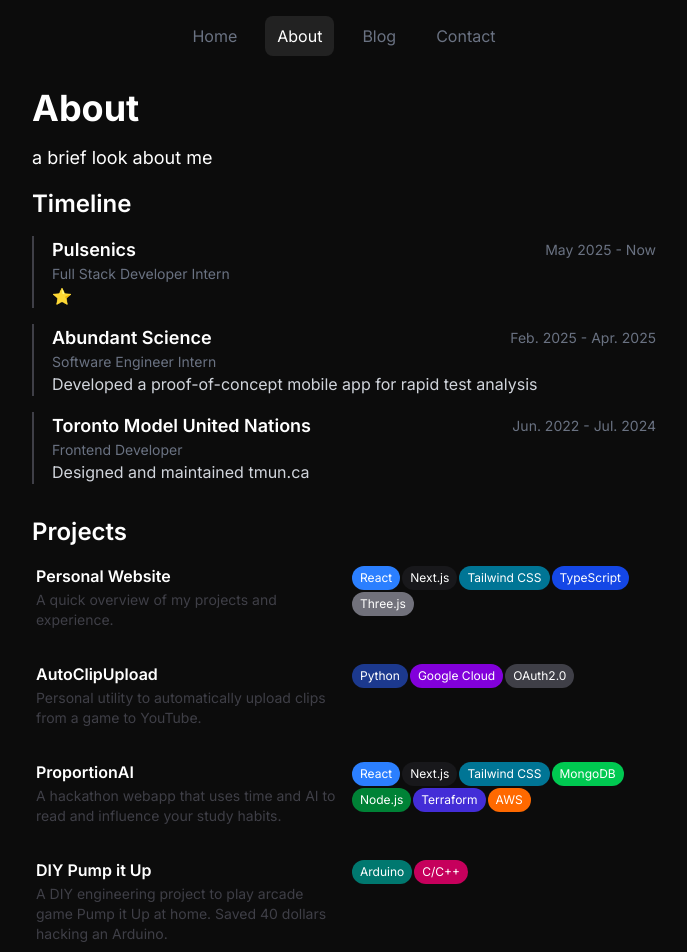
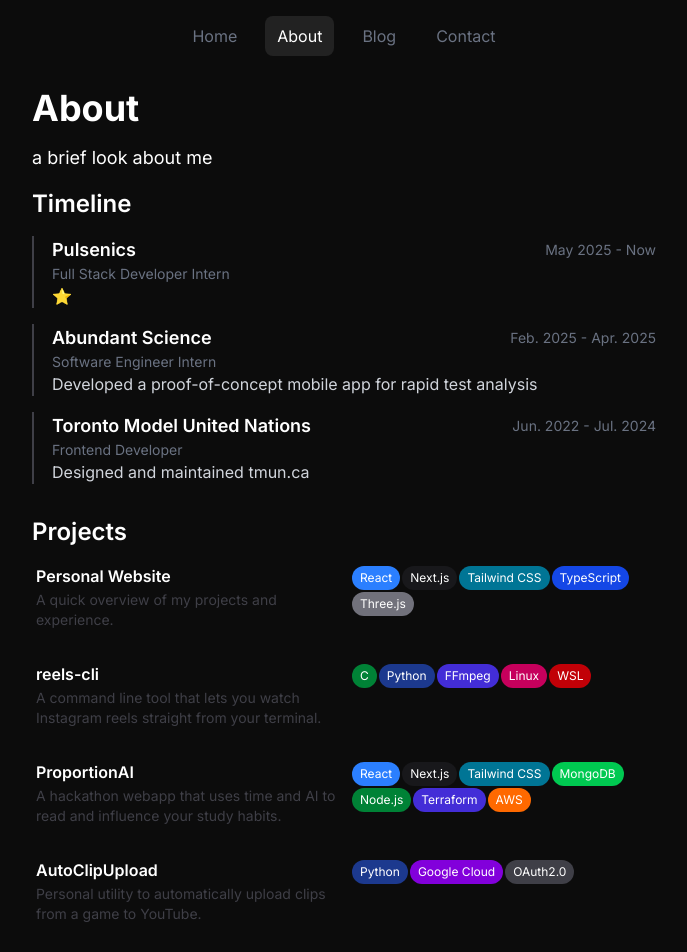
Before and after one commit to notMarkMP1/markpeng.github.io, a Next.js app: page /about in a window 1280 px wide. Shown: the top 952 px of the page, without its empty margins (296-983 px from the left). Built offline with nearby package versions, Linux system fonts and the light colour scheme.

Commit message:
add reels-cli

```diff
--- a/app/components/AboutSection.tsx
+++ b/app/components/AboutSection.tsx
@@ -39,11 +39,11 @@ export default function AboutSection() {
       imagePath: "/images/personal_site.png"
     },
     {
-      title: "AutoClipUpload",
-      description: "Personal utility to automatically upload clips from a game to YouTube.",
-      technologies: ["Python", "Google Cloud", "OAuth2.0"],
-      link: "https://github.com/notMarkMP1/AutoClipUpload",
-      imagePath: "/images/autoclipupload.png",
+      title: "reels-cli",
+      description: "A command line tool that lets you watch Instagram reels straight from your terminal.",
+      technologies: ["C", "Python", "FFmpeg", "Linux", "WSL"],
+      link: "https://github.com/notMarkMP1/reels-cli",
+      imagePath: "/images/reels-cli.png"
     },
     {
       title: "ProportionAI",
@@ -51,6 +51,13 @@ export default function AboutSection() {
       technologies: ["React", "Next.js", "Tailwind CSS", "MongoDB", "Node.js", "Terraform", "AWS"],
       link: "https://github.com/enxilium/proportion",
       imagePath: "/images/proportionai.png"
+    },
+    {
+      title: "AutoClipUpload",
+      description: "Personal utility to automatically upload clips from a game to YouTube.",
+      technologies: ["Python", "Google Cloud", "OAuth2.0"],
+      link: "https://github.com/notMarkMP1/AutoClipUpload",
+      imagePath: "/images/autoclipupload.png",
     },
     {
       title: "DIY Pump it Up",
```
Also changed, not shown: public/images/reels-cli.png (added).
